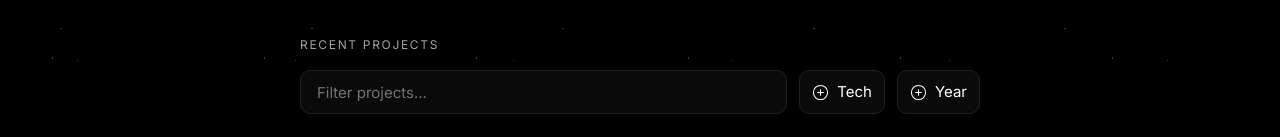
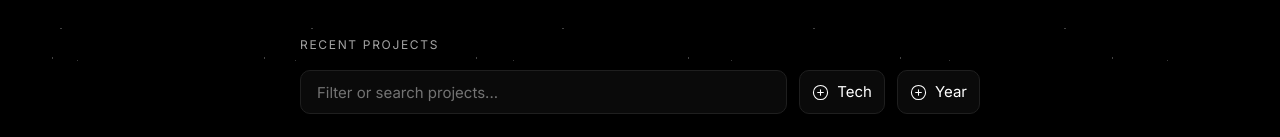
Before and after one commit to shamKirzon/personal-website, a React (Vite) app in the folder fe/: page / in a window 1280 px wide. Shown: the part 613-750 px from the top of the page. Built offline with nearby package versions, Linux system fonts and the light colour scheme.

Commit message:
bug(fixed): filter search input compressed

```diff
--- a/fe/src/components/sections/RecentProjects.tsx
+++ b/fe/src/components/sections/RecentProjects.tsx
@@ -84,7 +84,7 @@ const RecentProjects = () => {
         Recent Projects
       </p>
 
-      <div className="relative z-20 mb-6 flex flex-col gap-3 sm:flex-row">
+      <div className="relative z-20 mb-6 flex flex-col gap-3 md:flex-row">
         <input
           type="text"
           value={query}
@@ -92,8 +92,8 @@ const RecentProjects = () => {
             setQuery(event.target.value);
             setIndex(0);
           }}
-          placeholder="Filter projects..."
-          className="h-11 flex-1 rounded-lg border border-[var(--line-subtle)] bg-[var(--surface-muted)] px-4 text-[15px] text-[var(--ink)] outline-none transition-colors placeholder:text-[var(--ink-faint)] focus:border-[var(--line-strong)]"
+          placeholder="Filter or search projects..."
+          className="h-11 w-full min-w-0 rounded-lg border border-[var(--line-subtle)] bg-[var(--surface-muted)] px-4 text-[15px] text-[var(--ink)] outline-none transition-colors placeholder:text-[var(--ink-faint)] focus:border-[var(--line-strong)] md:flex-1"
         />
 
         <div className="flex gap-3">
--- a/fe/src/components/ui/FilterDropdown.tsx
+++ b/fe/src/components/ui/FilterDropdown.tsx
@@ -56,7 +56,7 @@ const FilterDropdown = ({
   );
 
   return (
-    <div ref={rootRef} className="relative">
+    <div ref={rootRef} className="relative w-full sm:w-auto">
       <button
         type="button"
         onClick={() => onOpenChange(!isOpen)}
@@ -77,7 +77,7 @@ const FilterDropdown = ({
       </button>
 
       {isOpen && (
-        <div className="absolute left-0 z-20 mt-2 w-64 overflow-hidden rounded-lg border border-[var(--line)] bg-[var(--panel-bg)] shadow-xl">
+        <div className="absolute left-0 z-20 mt-2 w-full overflow-hidden rounded-lg border border-[var(--line)] bg-[var(--panel-bg)] shadow-xl sm:w-64">
           <div className="flex items-center gap-2 border-b border-[var(--line-subtle)] px-3">
             <Search
               size={15}
```
